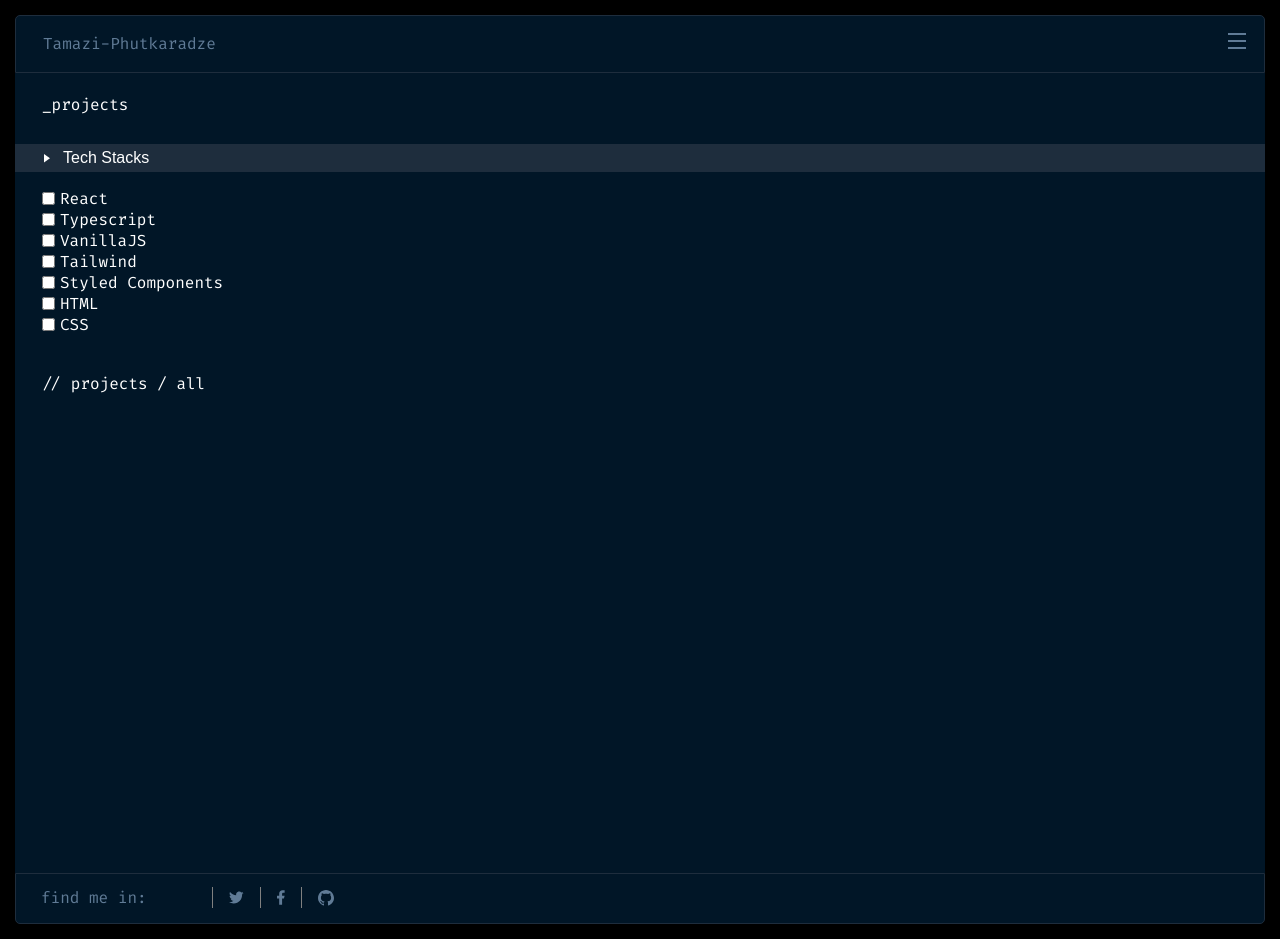
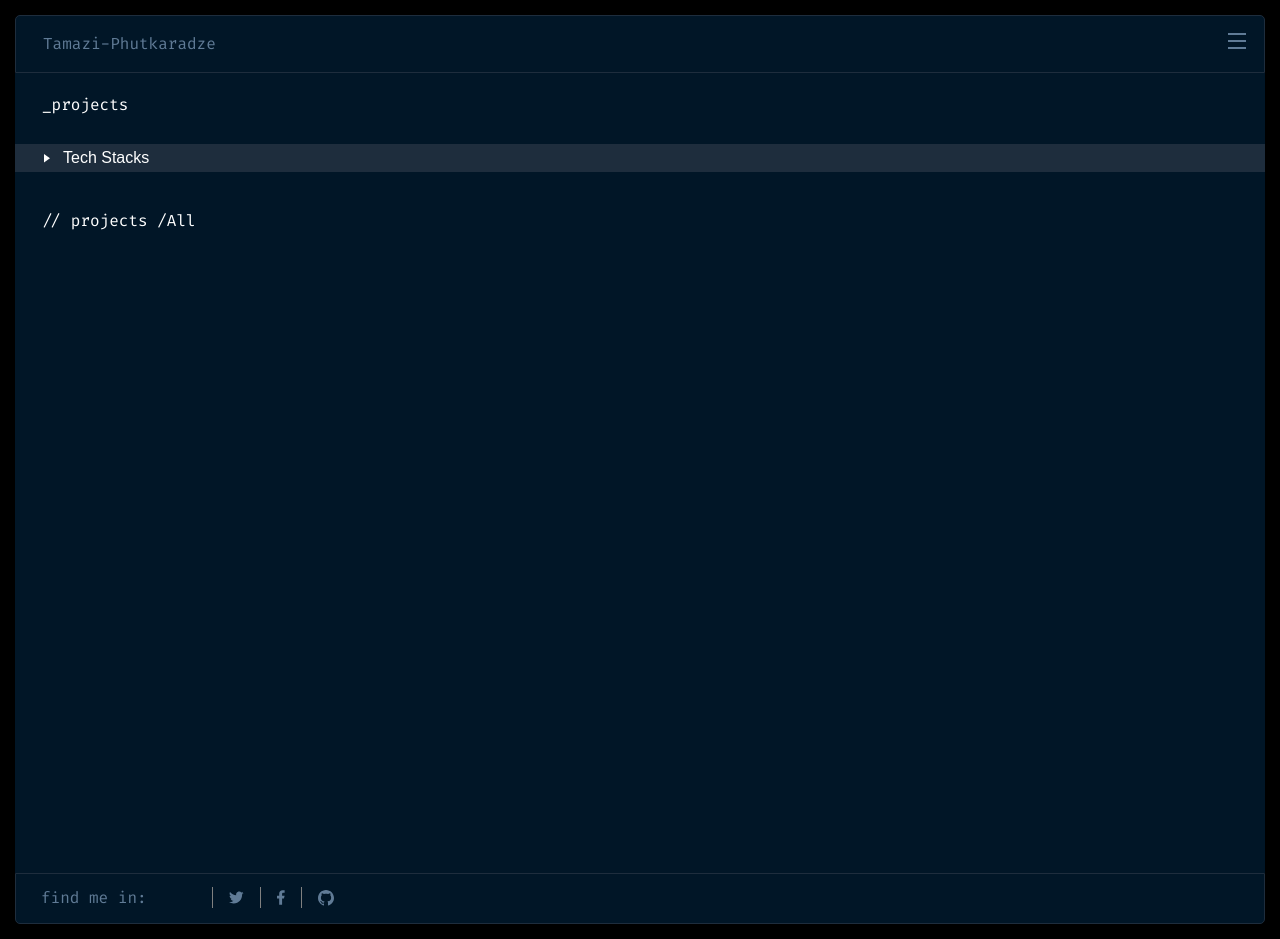
Before and after one commit to TamaziPhutkaradze/my-portfolio, a React (Vite) app: page /Projects in a window 1280 px wide. Built offline with nearby package versions, Linux system fonts and the light colour scheme.

Commit message:
Fix: checkboxes functionality

```diff
--- a/src/components/Projects.tsx
+++ b/src/components/Projects.tsx
@@ -6,18 +6,14 @@ import Data from "../data.json";
 export default function Projects() {
   const [projectsOpen, setProjectsOpen] = useState<boolean>(false);
   const [data, _setData] = useState(Data);
-  const [checkbox, setCheckbox] = useState<any>([]);
-  const [arr, setArr] = useState<any>([]);
-  const techStacks = data.TechStack;
-  console.log(checkbox);
+  const [selectedItems, setSelectedItems] = useState<any>([]);
   const handleChange = (e: any) => {
     let isChecked = e.target.checked;
-    console.log(isChecked);
     let value = e.target.value;
     if (isChecked) {
-      setCheckbox([...checkbox, value]);
+      setSelectedItems([...selectedItems, value]);
     } else {
-      setCheckbox((prevData: []) => {
+      setSelectedItems((prevData: []) => {
         return prevData.filter((name: string) => {
           return name !== value;
         });
@@ -38,14 +34,15 @@ export default function Projects() {
         />
         <BtnName>Tech Stacks</BtnName>
       </Btn>
+      {projectsOpen ? (
         <TechStacksList>
-        {techStacks.map((item, index) => {
+          {data.TechStack.map((item, index) => {
             return (
-            <FirstLabel key={index} onClick={() => setArr([...arr, item])}>
+              <FirstLabel key={index}>
                 <Checkbox
                   type="checkbox"
                   value={item}
-                checked={checkbox.includes(item)}
+                  checked={selectedItems.includes(item)}
                   onChange={handleChange}
                 />
                 <TechName key={index}>{item}</TechName>
@@ -53,8 +50,18 @@ export default function Projects() {
             );
           })}
         </TechStacksList>
+      ) : (
+        ""
+      )}
       <ProjectsContainer>
-        <SelectedTechStacks>// projects / all</SelectedTechStacks>
+        <SelectedTechStacks>
+          // projects /
+          {selectedItems.length < 1
+            ? "All"
+            : selectedItems.map((item: string, index: number) => {
+                return <Names key={index}>{item}</Names>;
+              })}
+        </SelectedTechStacks>
       </ProjectsContainer>
     </Wrapper>
   );
@@ -94,6 +101,9 @@ const ProjectsContainer = styled.div`
 `;
 const SelectedTechStacks = styled.div`
   color: white;
+  display: flex;
+  flex-wrap: wrap;
+  align-items: center;
 `;
 const TechStacksList = styled.div`
   padding: 16px 0 0 27px;
@@ -107,3 +117,6 @@ const Checkbox = styled.input``;
 const TechName = styled.p`
   color: white;
 `;
+const Names = styled.div`
+  padding-left: 10px;
+`;
```
Lines whose indentation alone changed are shown as unchanged.
